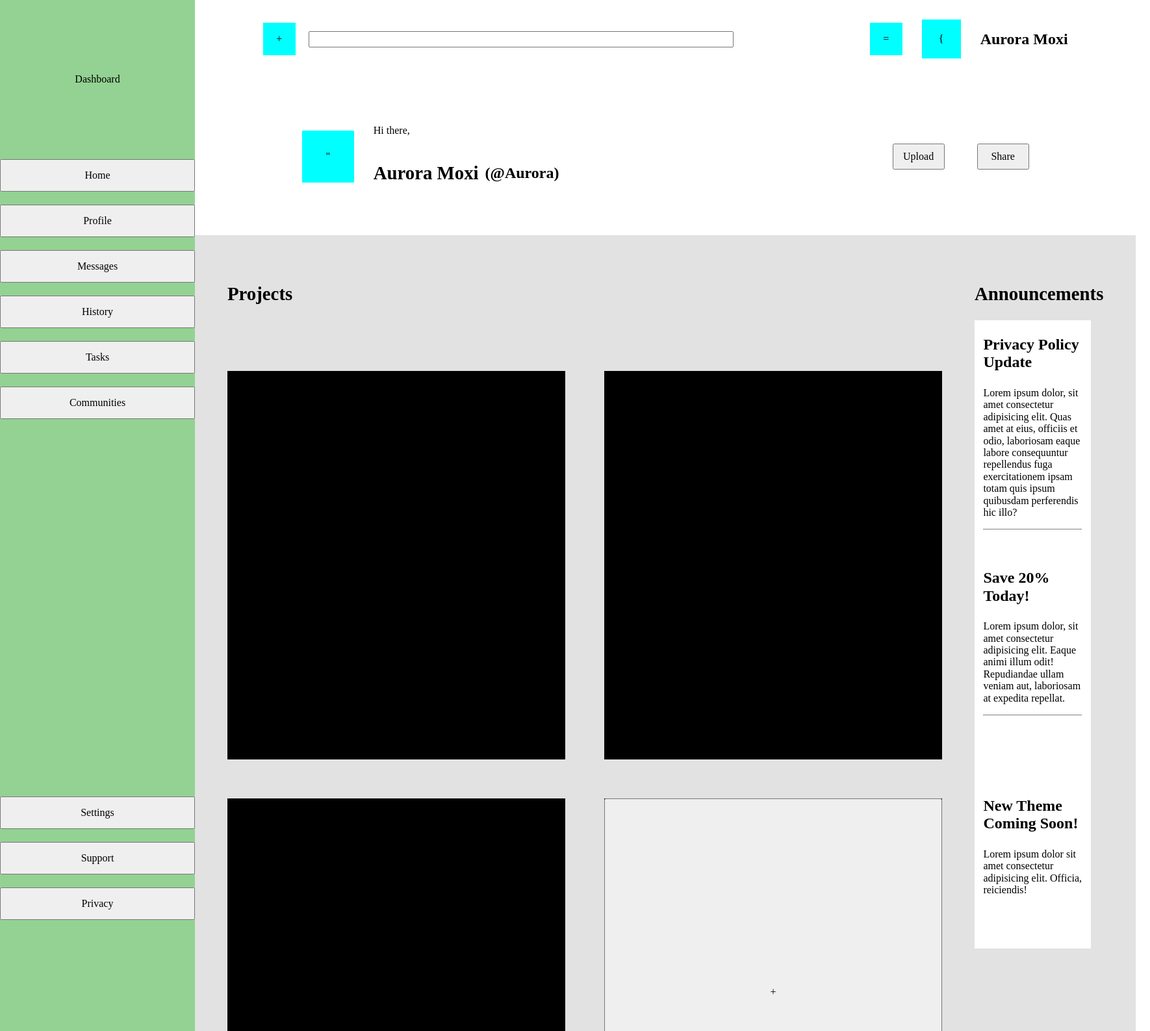
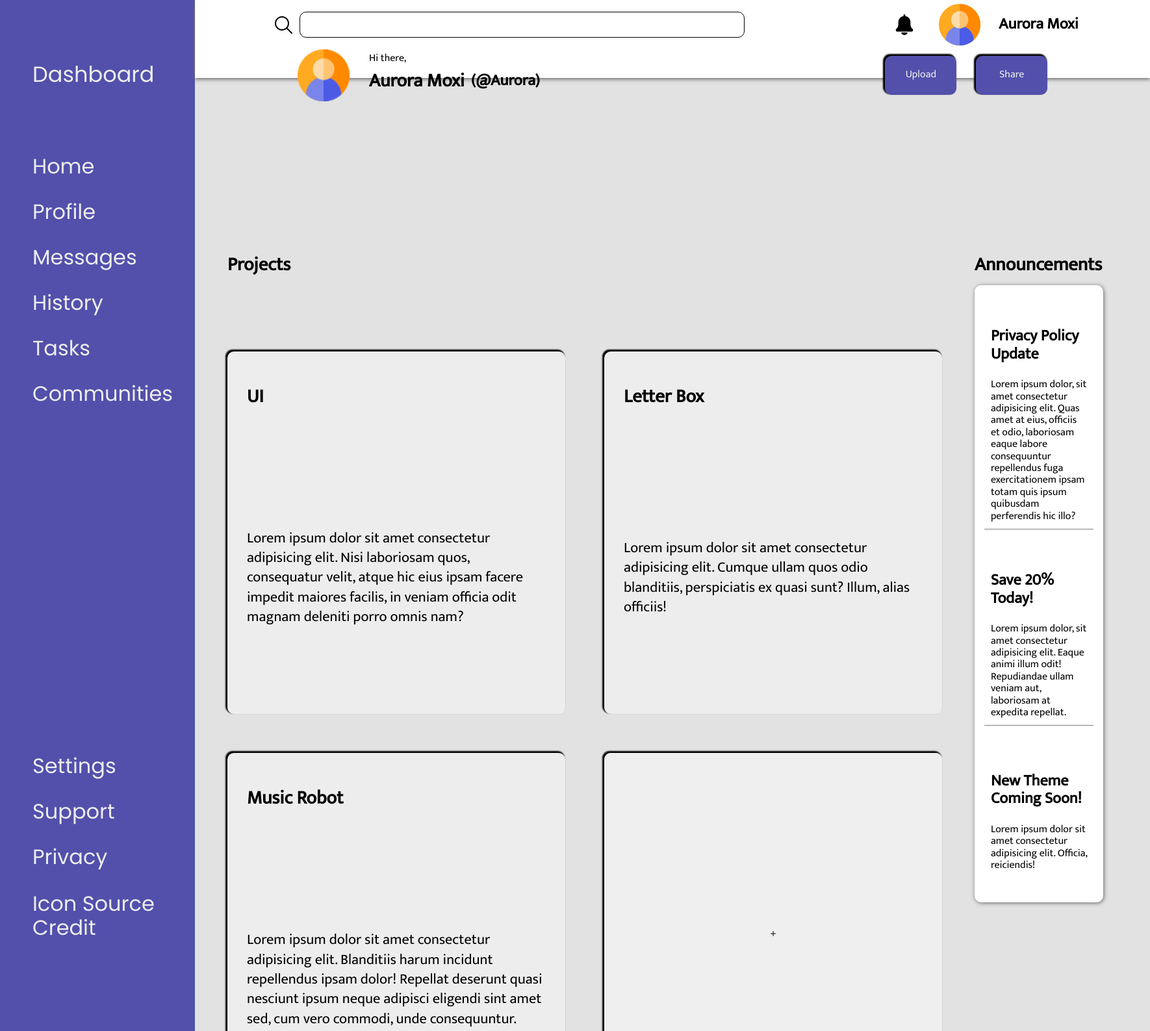
Before and after one commit to MMMMDEV/dashboard-TOP, a plain HTML site: page index.html in a window 1280 px wide. Shown: the top 1587 px of the page at 65% size, 1770 px wide, since content can reach past the window. Drawn offline with Linux system fonts and the light colour scheme.

Commit message:
finished styling for now

```diff
--- a/index.html
+++ b/index.html
@@ -27,24 +27,35 @@
                 <button class="nav-btn settings">Settings</button>
                 <button class="nav-btn support">Support</button>
                 <button class="nav-btn privacy">Privacy</button>
+                <button class="nav-btn icons">
+                    <a href="icons.html">Icon Source Credit</a>
+                </button>
             </div>
         </div>
         <div class="content">
             <div class="header">
                 <div class="header-top">
                     <div class="search-content">
-                        <div class="icon-glass">+</div>
+                        <div class="icon-glass">
+                            <img src="images/search.png" alt="search icon">
+                        </div>
                         <input class="searchbar" type="text">
                     </div>
                     <div class="profile-nav">
-                        <div class="icon-bell">=</div>
-                        <div class="icon-user">{</div>
+                        <div class="icon-bell">
+                            <img src="images/bell.png" alt="bell">
+                        </div>
+                        <div class="icon-user">
+                            <img src="images/user.png" alt="user icon">
+                        </div>
                         <h3>Aurora Moxi</h3>
                     </div>
                 </div>
                 <div class="header-bottom">
                     <div class="user-welcome">
-                        <div class="user-icon-bottom">"</div>
+                        <div class="user-icon-bottom">
+                            <img class="bigger-icon" src="images/user.png" alt="user icon">
+                        </div>
                         <div class="welcome-text">
                             <p>Hi there,</p>
                             <div class="username-user">
@@ -64,9 +75,30 @@
                 <div class="projects">
                     <h2>Projects</h2>
                     <div class="cards-container">
-                        <div class="card"></div>
-                        <div class="card"></div>
-                        <div class="card"></div>
+                        <div class="card1">
+                            <div class="top-card">
+                                <h3 class="card-title">UI</h3>
+                            </div>
+                            <div class="bottom-card">
+                                <p class="card-txt">Lorem ipsum dolor sit amet consectetur adipisicing elit. Nisi laboriosam quos, consequatur velit, atque hic eius ipsam facere impedit maiores facilis, in veniam officia odit magnam deleniti porro omnis nam?</p>
+                            </div>
+                        </div>
+                        <div class="card1">
+                            <div class="top-card">
+                                <h3 class="card-title">Letter Box</h3>
+                            </div>
+                            <div class="bottom-card">
+                                <p class="card-txt">Lorem ipsum dolor sit amet consectetur adipisicing elit. Cumque ullam quos odio blanditiis, perspiciatis ex quasi sunt? Illum, alias officiis!</p>
+                            </div>
+                        </div>
+                        <div class="card1">
+                            <div class="top-card">
+                                <h3 class="card-title">Music Robot</h3>
+                            </div>
+                            <div class="bottom-card">
+                                <p class="card-txt">Lorem ipsum dolor sit amet consectetur adipisicing elit. Blanditiis harum incidunt repellendus ipsam dolor! Repellat deserunt quasi nesciunt ipsum neque adipisci eligendi sint amet sed, cum vero commodi, unde consequuntur.</p>
+                            </div>
+                        </div>
                         <div class="card btn-card">
                             <button class="add-card">+</button>
                         </div>
@@ -99,7 +131,9 @@
                         <div class="trending-container">
                             <div class="profiles-trending">
                                 <div class="left-icon">
-                                    <div class="icon-user">{</div>
+                                    <div class="icon-user">
+                                        <img src="images/user.png" alt="user icon">
+                                    </div>
                                 </div>
                                 <div class="username-user">
                                     <p>(@Marv)</p>
@@ -108,7 +142,9 @@
                             </div>
                             <div class="profiles-trending">
                                 <div class="left-icon">
-                                    <div class="icon-user">{</div>
+                                    <div class="icon-user">
+                                        <img src="images/user.png" alt="user icon">
+                                    </div>
                                 </div>
                                 <div class="username-user">
                                     <p>(@Nelson)</p>
@@ -117,7 +153,9 @@
                             </div>
                             <div class="profiles-trending">
                                 <div class="left-icon">
-                                    <div class="icon-user">{</div>
+                                    <div class="icon-user">
+                                        <img src="images/user.png" alt="user icon">
+                                    </div>
                                 </div>
                                 <div class="username-user">
                                     <p>(@Lizzy)</p>
@@ -126,7 +164,9 @@
                             </div>
                             <div class="profiles-trending">
                                 <div class="left-icon">
-                                    <div class="icon-user">{</div>
+                                    <div class="icon-user">
+                                        <img src="images/user.png" alt="user icon">
+                                    </div>
                                 </div>
                                 <div class="username-user">
                                     <p>(@Erick)</p>
--- a/javascript.js
+++ b/javascript.js
@@ -1,4 +1,6 @@
 const cardsContainer = document.querySelector(".cards-container");
+const p = document.createElement("p");
+p.classList.add("card-txt");
 const btnCard = document.querySelector(".btn-card");
 const addCard = document.querySelector(".add-card");
 
@@ -7,7 +9,11 @@ const addCard = document.querySelector(".add-card");
 function appendDiv() {
     let childrenDiv = cardsContainer.children.length;
     if (childrenDiv < 8) {
+        const p = document.createElement("p");
+        p.classList.add("card-txt");
+        p.textContent = "Empty";
         const newCard = document.createElement("div");
+        newCard.appendChild(p);
         newCard.classList.add("card");
         btnCard.insertAdjacentElement( "beforebegin", newCard);
     } else {
--- a/style.css
+++ b/style.css
@@ -1,7 +1,11 @@
+@import url('https://fonts.googleapis.com/css2?family=Mukta&family=Poppins&display=swap');
+
 :root {
     --background-color: rgb(226, 226, 226);
-    --main-color: rgb(147, 210, 147);
+    --main-color: rgb(82, 80, 171);
     --header-color: white;
+    --text-color-white:  rgb(237, 237, 237);
+    --header-height: 15vh;
     --sidebar-width: 100%;
     --sidebar-btn-width: 50px;
 }
@@ -17,8 +21,13 @@ html, body {
 
 /* full page */
 
+p {
+    margin: 0;
+}
+
 h2 {
     font-size: 1.8rem;
+    margin: 0;
 }
 
 h3 {
@@ -38,6 +47,7 @@ h3 {
 
 .sidebar {
     width: var(--sidebar-width);
+    height: 100%;
     display: grid;
     grid-template-rows: 0.75fr 3fr 4fr;
     background-color: var(--main-color);
@@ -47,12 +57,11 @@ h3 {
 .dashboard-text {
     display: flex;
     align-items: center;
-    justify-content: center;
-}
-
-.sidebar-btn {
-    width: var(--sidebar-btn-width);
-    transition: 0.4s;
+    justify-content: left;
+    padding-left: 50px;
+    font-size: 2.1rem;
+    font-family: 'Poppins', sans-serif;
+    color: var(--text-color-white);
 }
 
 .user-nav-main {
@@ -69,6 +78,28 @@ h3 {
 
 .nav-btn {
     height: 50px;
+    background-color: transparent;
+    cursor: pointer;
+    font-size: 2rem;
+    text-align: left;
+    padding-left: 50px;
+    font-family: 'Poppins', sans-serif;
+    color: var(--text-color-white);
+    border: none;
+}
+
+.nav-btn:hover {
+    border-bottom: 1px solid black;
+    color: var(--text-color-white);
+}
+
+.icons {
+    height: 90px;
+}
+
+a , a:visited {
+    color: var(--text-color-white);
+    text-decoration: none;
 }
 
 /* content */
@@ -84,9 +115,13 @@ h3 {
 /* header */
 
 .header {
+    width: 100%;
+    height: var(--header-height);
     display: grid;
     grid-template-rows: 1fr 2fr;
     background-color: var(--header-color);
+    font-family: 'Mukta', sans-serif;
+    box-shadow: 0px 2px 6px rgb(105, 105, 105);
 }
 
 .header-top {
@@ -100,7 +135,6 @@ h3 {
     display: flex;
     justify-content: center;
     align-items: center;
-    gap: 20px;
 }
 
 .icon-glass {
@@ -109,12 +143,14 @@ h3 {
     align-items: center;
     width: 50px;
     height: 50px;
-    background-color: aqua;
 }
 
 .searchbar {
+    height: 40px;
     display: flex;
     flex: 1;
+    border: 1.5px solid black;
+    border-radius: 10px;
 }
 
 .profile-nav {
@@ -130,7 +166,6 @@ h3 {
     align-items: center;
     width: 50px;
     height: 50px;
-    background-color: aqua;
 }
 
 .icon-user {
@@ -139,7 +174,6 @@ h3 {
     align-items: center;
     width: 60px;
     height: 60px;
-    background-color: aqua;
 }
 
 .header-bottom {
@@ -163,37 +197,53 @@ h3 {
     align-items: center;
     width: 80px;
     height: 80px;
-    background-color: aqua;
+}
+
+.bigger-icon {
+    width: 80px;
 }
 
 .welcome-text {
     display: flex;
-    display: flex;
-    justify-content: center;
+    justify-content: space-around;
     align-items: left;
     flex-direction: column;
 }
 
 .username-user {
+    height: 50px;
     display: flex;
     justify-content: center;
     align-items: center;
     gap: 10px;
+    font-size: 1.2rem;
 }
 
 .social-btns {
     display: flex;
     justify-content: center;
     align-items: center;
-    gap: 50px;
+    gap: 30px;
 }
 
 .social-btn {
-    width: 80px;
-    height: 40px;
+    width: 110px;
+    height: 60px;
     display: flex;
     justify-content: center;
     align-items: center;
+    background-color: var(--main-color);
+    color: var(--text-color-white);
+    border: none;
+    border-radius: 10px;
+    cursor: pointer;
+    box-shadow: -2px -2px 2px 1px black;
+    transition: 0.4s;
+}
+
+.social-btn:hover {
+    box-shadow: none;
+    translate: -3px -3px ;
 }
 
 /* main */
@@ -203,6 +253,7 @@ h3 {
     height: 100%;
     display: grid;
     grid-template-columns: minmax(1200px, 3fr) 0.8fr;
+    font-family: 'Mukta', sans-serif;
 }
 
 .projects {
@@ -223,12 +274,69 @@ h3 {
 }
 
 .card {
-    background-color: black;
+    display: flex;
+    justify-content: center;
+    align-items: center;
+    flex-direction: column;
+    background-color: var(--text-color-white);
+    border-radius: 10px;
+    box-shadow: -2px -2px 2px 1px black;
+    transition: 0.4s;
+}
+
+.card1 {
+    display: flex;
+    justify-content: center;
+    align-items: left;
+    flex-direction: column;
+    padding-left: 30px;
+    padding-right: 30px;
+    text-align: left;
+    background-color: var(--text-color-white);
+    border-radius: 10px;
+    box-shadow: -2px -2px 2px 1px black;
+    transition: 0.4s;
+}
+
+.card1:hover , .card:hover {
+    box-shadow: none;
+    translate: -3px -3px ;
+    border: 4px dotted black;
+}
+
+.card-title {
+    margin: 0;
+    font-size: 1.8rem;
+}
+
+.card-txt {
+    font-size: 1.4rem;
+    line-height: 1.9rem;
+}
+
+.top-card {
+    display: flex;
+    justify-content: center;
+    align-items: left;
+    flex-direction: column;
+    width: 100%;
+    height: 25%;
+}
+
+.bottom-card {
+    display: flex;
+    justify-content: center;
+    align-items: left;
+    flex-direction: column;
+    width: 100%;
+    height: 75%;
 }
 
 .add-card {
     width: 100%;
     height: 100%;
+    border: none;
+    border-radius: 10px;
 }
 
 .right-main {
@@ -236,7 +344,6 @@ h3 {
     grid-template-rows: 1fr 1fr;
     margin-right: 50px;
     margin-top: 50px;
-    gap: 25px;
 }
 
 .announcements {
@@ -245,6 +352,7 @@ h3 {
     justify-content: center;
     align-items: center;
     flex-direction: column;
+    gap: 15px;
 }
 
 .title-announcement {
@@ -260,13 +368,16 @@ h3 {
     display: grid;
     justify-items: center;
     align-items: center;
-    grid-template-rows: 1fr 1fr 1fr;
+    grid-template-rows: 1.5fr 1fr 1fr;
     background-color: white;
+    border-radius: 10px;
+    box-shadow: 1px 1px 6px rgb(101, 101, 101);
 }
 
 .announcement {
     width: 85%;
     transition: 0.4s;
+    padding: 10px;
 }
 
 .announcement1, .announcement2 {
@@ -279,6 +390,7 @@ h3 {
     flex-direction: column;
     justify-content: center;
     align-items: center;
+    gap: 15px;
 }
 
 .title-trending {
@@ -294,6 +406,8 @@ h3 {
     display: grid;
     grid-template-rows: 1fr 1fr 1fr 1fr;
     background-color: white;
+    border-radius: 10px;
+    box-shadow: 1px 1px 6px rgb(101, 101, 101);
 }
 
 .profiles-trending {
@@ -305,7 +419,7 @@ h3 {
 }
 
 .left-icon {
-    width: 40%;
+    width: 30%;
     height: 100%;
     display: flex;
     justify-content: center;
--- /dev/null
+++ b/styleIcon.css
@@ -0,0 +1,26 @@
+* {
+    box-sizing: border-box;
+}
+
+html, body {
+    width: 100%;
+    height: 100%;
+}
+
+.main {
+    display: flex;
+    justify-content: center;
+    align-items: center;
+    flex-direction: column;
+    color: rgb(237, 237, 237);
+    width: 100%;
+    height: 100%;
+    background-color: rgb(82, 80, 171);
+    gap: 15px;
+}
+
+a , a:visited {
+    color: var(--text-color-white);
+    text-decoration: none;
+    font-size: 1.8rem;
+}
```
Also changed, not shown: icons.html (added, +18 -0 lines), images/bell.png (added), images/search.png (added), images/user.png (added).
